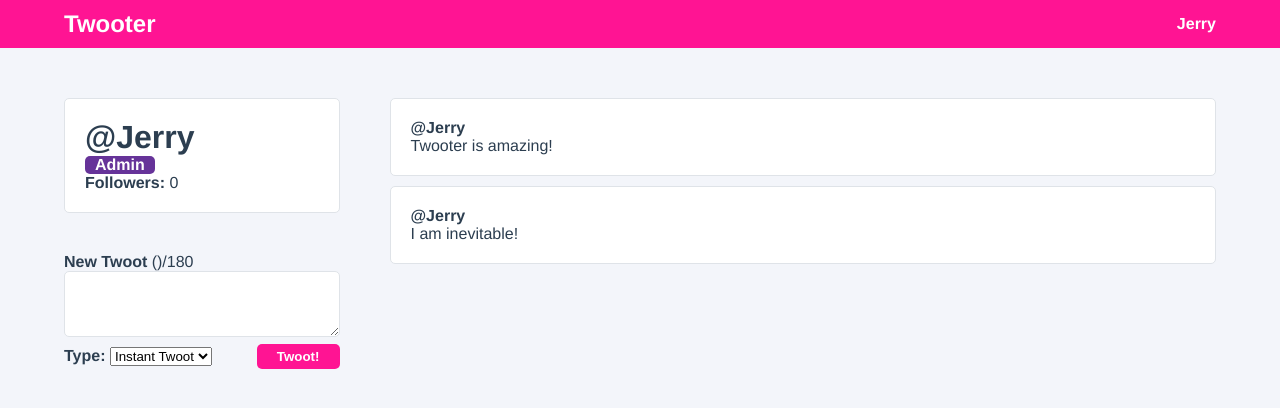
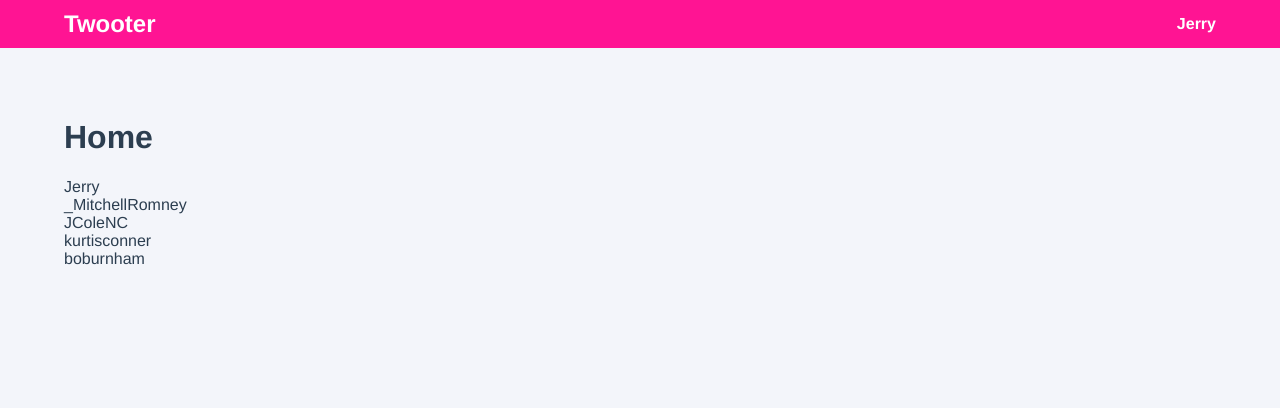
Before and after one commit to JeremiahKoeiman/vue-twotter, a Vue app: page / in a window 1280 px wide. Shown: the top 408 px of the page. Built offline with nearby package versions, Linux system fonts and the light colour scheme.

Commit message:
Chapter 8: Routing with Vue Router

```diff
--- a/package.json
+++ b/package.json
@@ -11,11 +11,13 @@
     "core-js": "^3.6.5",
     "node-sass": "^5.0.0",
     "sass-loader": "^10.1.1",
-    "vue": "^3.0.0"
+    "vue": "^3.0.0",
+    "vue-router": "^4.0.0-0"
   },
   "devDependencies": {
     "@vue/cli-plugin-babel": "~4.5.0",
     "@vue/cli-plugin-eslint": "~4.5.0",
+    "@vue/cli-plugin-router": "^4.5.11",
     "@vue/cli-service": "~4.5.0",
     "@vue/compiler-sfc": "^3.0.0",
     "babel-eslint": "^10.1.0",
--- a/src/App.vue
+++ b/src/App.vue
@@ -1,24 +1,24 @@
 <template>
   <div id="app">
     <nav>
-      <div class="navigation__logo">
-        Twooter
-      </div>
+      <router-link to="/">
+        <div class="navigation__logo">
+          Twooter
+        </div>
+      </router-link>
       <div class="navigation__user">
         {{ state.user.username }}
       </div>
     </nav>
-    <UserProfile/>
+    <router-view/>
   </div>
 </template>
 
 <script>
 import { reactive } from "vue"
-import UserProfile from "./components/UserProfile";
 
 export default {
   name: 'App',
-  components: { UserProfile },
   setup() {
     const state = reactive({
       user: {
--- a/src/assets/users.js
+++ b/src/assets/users.js
@@ -1,6 +1,24 @@
 export const users = [
   {
     "id": 1,
+    "username": 'Jerry',
+    "firstName": 'Jerry',
+    "lastName": 'Boy',
+    "email": 'jerryboy@gmail.com',
+    "isAdmin": true,
+    "twoots": [
+      {
+        "id": 1,
+        "content": 'Twooter is amazing!'
+      },
+      {
+        "id": 2,
+        "content": 'I am inevitable!'
+      }
+    ]
+  },
+  {
+    "id": 2,
     "username": "_MitchellRomney",
     "firstName": "Mitchell",
     "lastName": "Romney",
@@ -12,7 +30,7 @@
     ]
   },
   {
-    "id": 2,
+    "id": 3,
     "username": "JColeNC",
     "firstName": "J.",
     "lastName": "Cole",
@@ -21,7 +39,7 @@
     "twoots": []
   },
   {
-    "id": 3,
+    "id": 4,
     "username": "kurtisconner",
     "firstName": "kurtis",
     "lastName": "conner",
@@ -30,7 +48,7 @@
     "twoots": []
   },
   {
-    "id": 4,
+    "id": 5,
     "username": "boburnham",
     "firstName": "Bo",
     "lastName": "Burnham",
--- a/src/main.js
+++ b/src/main.js
@@ -1,4 +1,5 @@
 import { createApp } from 'vue'
 import App from './App.vue'
+import router from './router'
 
-createApp(App).mount('#app')
+createApp(App).use(router).mount('#app')
--- /dev/null
+++ b/src/router/index.js
@@ -0,0 +1,42 @@
+import {createRouter, createWebHistory} from 'vue-router'
+import Home from '../views/Home.vue'
+import UserProfile from "../views/UserProfile";
+import Admin from "../views/Admin";
+
+const routes = [
+  {
+    path: '/',
+    name: 'Home',
+    component: Home
+  },
+  {
+    path: '/user/:userId',
+    name: 'UserProfile',
+    component: UserProfile
+  },
+  {
+    path: '/admin',
+    name: 'Admin',
+    component: Admin,
+    meta: {
+      requiresAdmin: true
+    }
+  }
+]
+
+const router = createRouter({
+  history: createWebHistory(),
+  routes
+})
+
+router.beforeEach(async (to, from, next) => {
+  const isAdmin = true;
+  const requiresAdmin = to.matched.some(record => record.meta.requiresAdmin)
+
+  if (requiresAdmin && !isAdmin)
+    next({ name: 'Home' })
+  else
+     next()
+})
+
+export default router
--- a/src/styles/base.scss
+++ b/src/styles/base.scss
@@ -2,3 +2,8 @@
   margin: 0;
   padding: 0;
 }
+
+a {
+  text-decoration: none;
+  color: inherit;
+}
--- /dev/null
+++ b/src/views/Admin.vue
@@ -0,0 +1,19 @@
+<template>
+  <div class="admin">
+    <h1>
+      Admin
+    </h1>
+  </div>
+</template>
+
+<script>
+export default {
+name: "Admin"
+}
+</script>
+
+<style scoped>
+  .admin {
+    padding: 50px 5%;
+  }
+</style>
--- /dev/null
+++ b/src/views/Home.vue
@@ -0,0 +1,34 @@
+<template>
+  <div class="home">
+    <h1>Home</h1>
+    <div class="users-list">
+      <router-link v-for="user in users" :to="{ name: 'UserProfile', params: { userId: user.id } }" :key="user.id">
+        {{ user.username }}
+      </router-link>
+    </div>
+  </div>
+</template>
+
+<script>
+import { users } from "../assets/users";
+
+export default {
+  name: 'Home',
+  setup() {
+    return {
+      users
+    }
+  }
+}
+</script>
+
+<style lang="scss" scoped>
+  .home {
+    padding: 50px 5%;
+
+    .users-list {
+      display: flex;
+      flex-direction: column;
+    }
+  }
+</style>
--- a/src/components/UserProfile.vue
+++ b/src/views/UserProfile.vue
@@ -24,9 +24,11 @@
 </template>
 
 <script>
-import { reactive } from "vue"
-import TwootItem from "./TwootItem"
-import CreateTwootPanel from "./CreateTwootPanel";
+import { reactive, computed } from "vue"
+import { useRoute } from "vue-router"
+import { users } from "../assets/users";
+import TwootItem from "../components/TwootItem"
+import CreateTwootPanel from "../components/CreateTwootPanel";
 
 export default {
   name: 'UserProfile',
@@ -35,26 +37,12 @@
     CreateTwootPanel
   },
   setup() {
+    const route = useRoute()
+    const userId = computed(() => route.params.userId)
+
     const state = reactive({
       followers: 0,
-      user: {
-        id: 1,
-        username: 'Jerry',
-        firstName: 'Jerry',
-        lastName: 'Boy',
-        email: 'jerryboy@gmail.com',
-        isAdmin: true,
-        twoots: [
-          {
-            id: 1,
-            content: 'Twooter is amazing!'
-          },
-          {
-            id: 2,
-            content: 'I am inevitable!'
-          }
-        ]
-      }
+      user: users[userId.value - 1] || users[0]
     })
 
     function addTwoot(twoot) {
```
Also changed, not shown: 1 other file (tests, documents, lock files or other folders).
